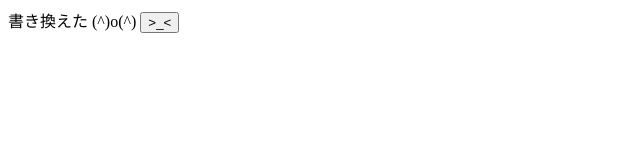
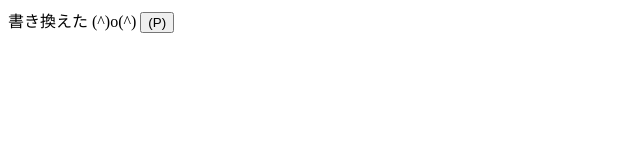
Before and after one commit to h4Ruto0/2025-5-12, a plain HTML site: page index.html in a window 1280 px wide. Shown: the full height of the page, 0-640 px from the left. Drawn offline with Linux system fonts and the light colour scheme.

Commit message:
ボタンの名前を変更
>_<を(P)にした

```diff
--- a/index.html
+++ b/index.html
@@ -7,6 +7,6 @@
   <body>
     書き換えた
     (^)o(^)
-    <button>>_<</button>
+    <button>(P)</button>
   </body>
 </html>
```
